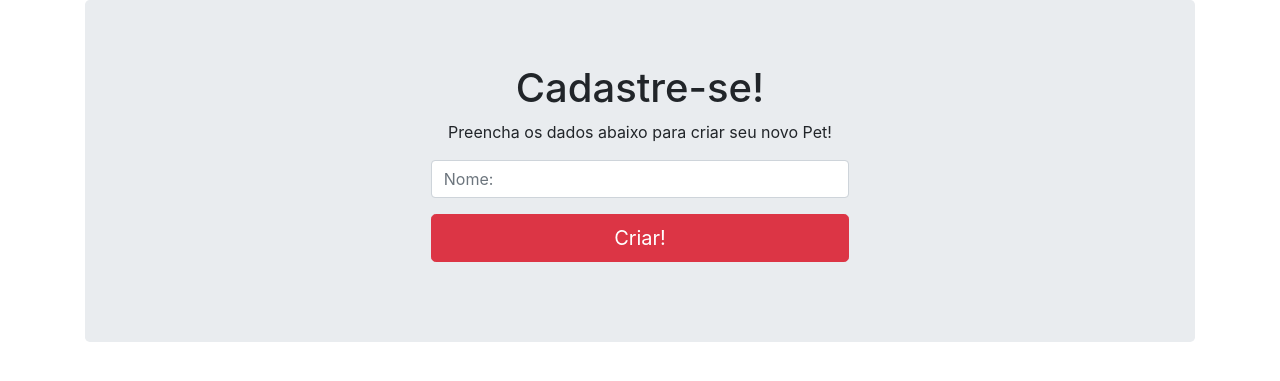
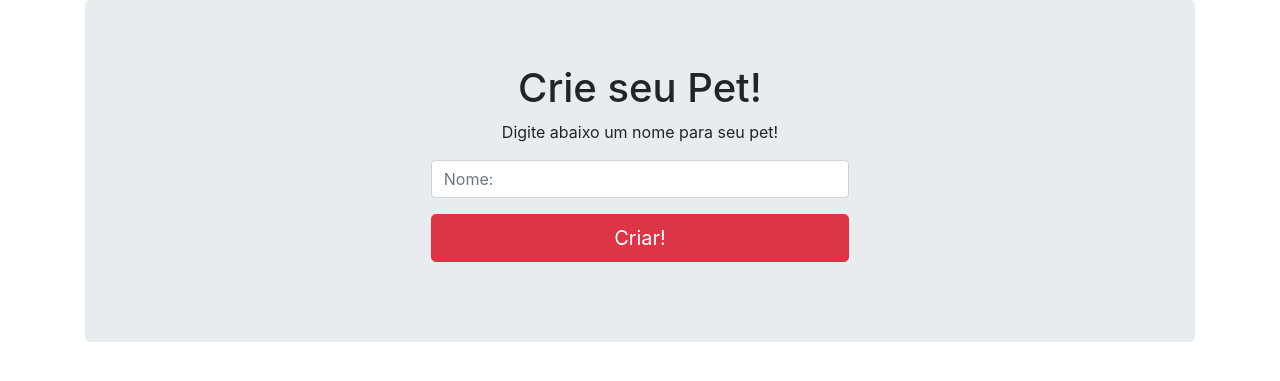
Before and after one commit to leticiamazzoportela/tamagotchi, a PHP site: page /criarPet.php in a window 1280 px wide. Shown: the part 56-437 px from the top of the page. Run offline with PHP 8.4, Linux system fonts and the light colour scheme; the visitor is signed in with stand-in values (Sample User, id 1); some libraries are stand-ins or nearby versions.

Commit message:
bugs in DB fixed, add 'create pet'

```diff
--- a/criarPet.php
+++ b/criarPet.php
@@ -1,4 +1,8 @@
 <?php
+
+    require 'php/userClass.php';
+    $usuarios=new User();
+
     require 'php/petClass.php';
 	  $pets=new Pet();
 	  $pets->criarPet();
@@ -25,8 +29,8 @@
 
         <div class="container">
           <div class="jumbotron text-center">
-            <h1>Cadastre-se!</h1>
-            <p>Preencha os dados abaixo para criar seu novo Pet!</p>
+            <h1>Crie seu Pet!</h1>
+            <p>Digite abaixo um nome para seu pet!</p>
             <p>
             <form action="criarPet.php" method="post" class="form-horizontal form-style">
                 <div class="form-group">
--- a/php/petClass.php
+++ b/php/petClass.php
@@ -14,7 +14,12 @@
         }
 
         public function listarPets(){
-            //$pets = $this->retPets();
+            $id = $_SESSION["id_usuario"];
+            $sql = "SELECT * FROM pet WHERE idUsuario = '".$id."'";
+            $mysql=$this->mysql->prepare($sql);
+            $mysql->execute();
+            return $mysql->fetch(PDO::FETCH_ASSOC);
+
         }
 
         protected function conectaBd(){
@@ -25,16 +30,14 @@
         }
 
         protected function retPet($pet){
-            $sql = 'SELECT * FROM `pet` WHERE `pet`.`nomePet` = :nomePet;';
-            $mysql = $this->mysql->prepare($sql);
-            $mysql->bindValue(':nomePet', $nomePet,PDO::PARAM_STR);
-            $mysql->execute();
-            return $mysql->fetch(PDO::FETCH_ASSOC);
         }
 
         public function criarPet(){
+            session_start();
+            $id = $_SESSION["id_usuario"];
+            error_log($id);
             if ($_SERVER['REQUEST_METHOD']=='POST') {
-                $sql='INSERT INTO `pet` (`nomePet`, `happyPet`, `hungerPet`, `healthPet`,`sleepPet`, `statePet`, `imagem`, `idUsuario`) VALUES (:nomePet, 100, 70, 100, 90, "normal", "sdas", 1);';
+                $sql="INSERT INTO pet (nomePet, happyPet, hungerPet, healthPet, sleepPet, statePet, imagem, idUsuario) VALUES (:nomePet, 100, 70, 100, 90, 'normal', 'sdas', '$id')";
                 $mysql=$this->mysql->prepare($sql);
                 $mysql->bindValue(':nomePet', $_POST['nomePet'],PDO::PARAM_STR);
                 try{
@@ -46,6 +49,9 @@
             }
         }
 
+        public function deletaPet(){
+        }
+
     }
 
 ?>
--- a/php/userClass.php
+++ b/php/userClass.php
@@ -1,4 +1,5 @@
 <?php
+
 
     class User{
         protected $mysql;
@@ -16,18 +17,17 @@
 
         public function login(){
             session_start();
-
             if($_SERVER['REQUEST_METHOD'] == 'POST'){
                 $usuario = $this->retUsuario($_POST['usuario']);
-
+                $_SESSION["id_usuario"] = $usuario["idUsuario"];
                 if($_POST['senha'] === $usuario['senha']){
                     $_SESSION["usuario"] = $usuario;
+
                 }
                 else{
                     echo "<script type='text/javascript'>alert('Usuário não encontrado!');javascript:window.location='login.php';</script>";
                 }
             }
-
             if(!empty($_SESSION["usuario"])){
                 if(empty($_SESSION["url"])){
                     header('Location: ./listagem-pet.php');
@@ -36,6 +36,7 @@
                     header('Location: '.$_SESSION["url"]);
                 }
             }
+
 
         }
 
@@ -84,6 +85,8 @@
             return $mysql->fetch(PDO::FETCH_ASSOC);
         }
 
+
+
     }
 
 ?>
```
Also changed, not shown: tamagotchi-db.sql (+4 -13 lines).
